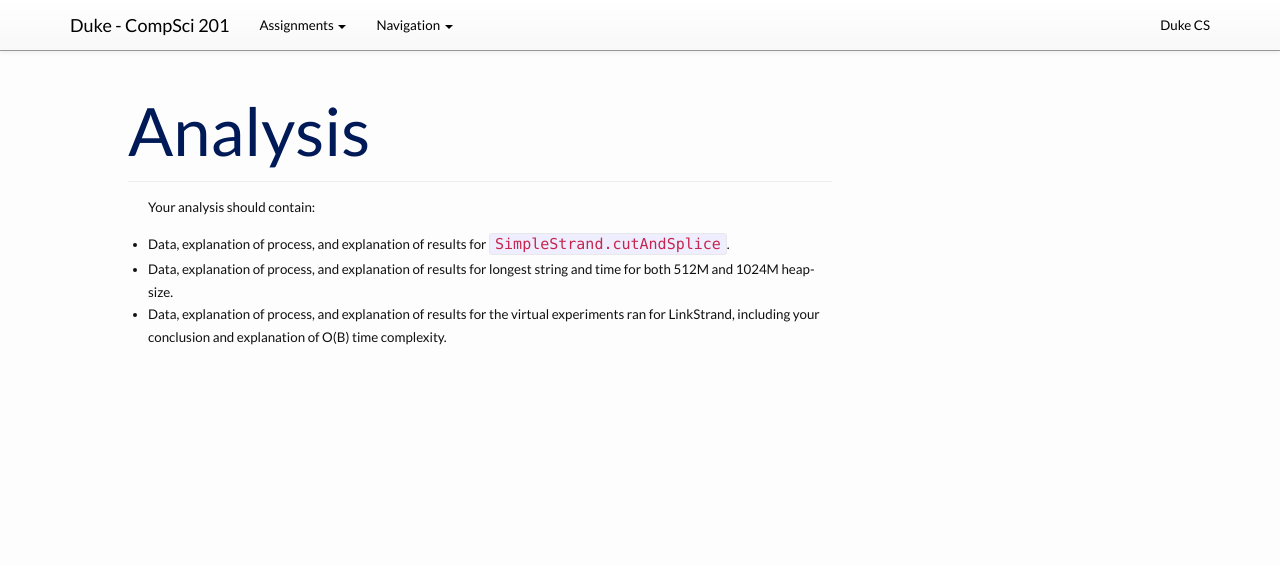
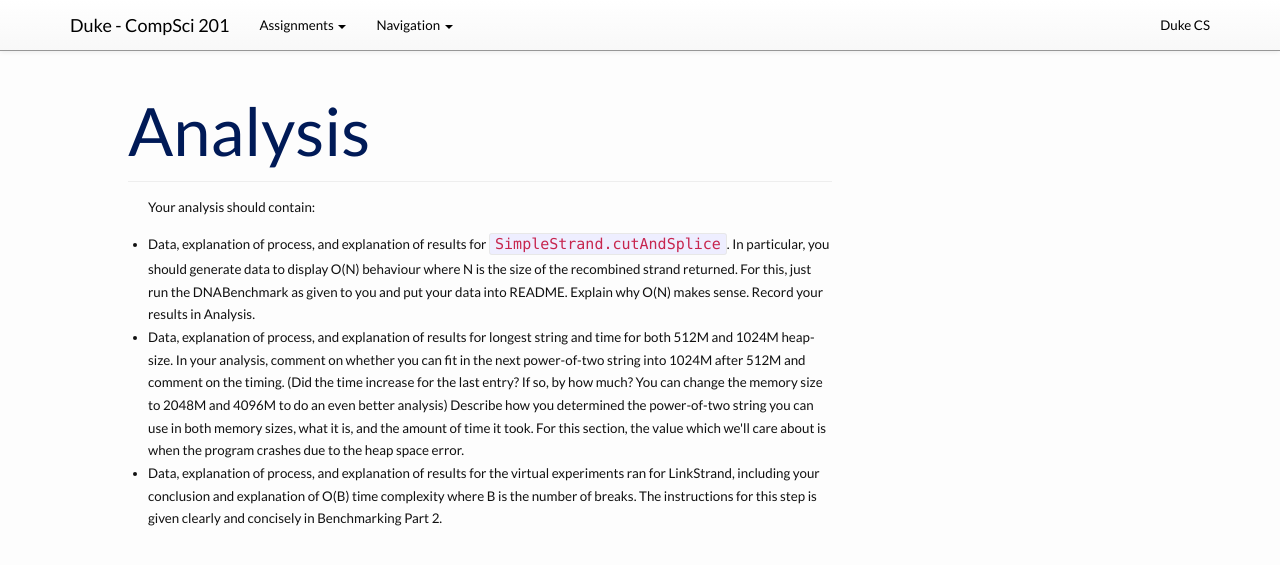
Before and after one commit to compsci201/compsci201.github.io, a Jekyll site: the page built from dna/6-analysis.md, in a window 1280 px wide. Shown: the top 565 px of the page. Built offline with Jekyll 4.4.1, drawn with Linux system fonts in a browser that asks for light colours; nearby versions of some CDN libraries.

Commit message:
Spacing fix benchmark 1 to fix the spacing on Xmx and reupdated the analysis section

```diff
--- a/dna/6-analysis.md
+++ b/dna/6-analysis.md
@@ -6,7 +6,7 @@ assignment: "dna"
 
 <ul>
 <p>Your analysis should contain:</p>
-<li>Data, explanation of process, and explanation of results for <code>SimpleStrand.cutAndSplice</code>.</li>
-<li>Data, explanation of process, and explanation of results for longest string and time for both 512M and 1024M heap-size.</li>
-<li>Data, explanation of process, and explanation of results for the virtual experiments ran for LinkStrand, including your conclusion and explanation of O(B) time complexity.</li>
+<li>Data, explanation of process, and explanation of results for <code>SimpleStrand.cutAndSplice</code>. In particular, you should generate data to display O(N) behaviour where N is the size of the recombined strand returned. For this, just run the DNABenchmark as given to you and put your data into README. Explain why O(N) makes sense. Record your results in Analysis. </li>
+<li>Data, explanation of process, and explanation of results for longest string and time for both 512M and 1024M heap-size. In your analysis, comment on whether you can fit in the next power-of-two string into 1024M after 512M and comment on the timing. (Did the time increase for the last entry? If so, by how much? You can change the memory size to 2048M and 4096M to do an even better analysis) Describe how you determined the power-of-two string you can use in both memory sizes, what it is, and the amount of time it took. For this section, the value which we'll care about is when the program crashes due to the heap space error.</li>
+<li>Data, explanation of process, and explanation of results for the virtual experiments ran for LinkStrand, including your conclusion and explanation of O(B) time complexity where B is the number of breaks. The instructions for this step is given clearly and concisely in Benchmarking Part 2.</li>
 </ul>
```
Also changed, not shown: dna/2-benchmark.md (+1 -1 lines).
